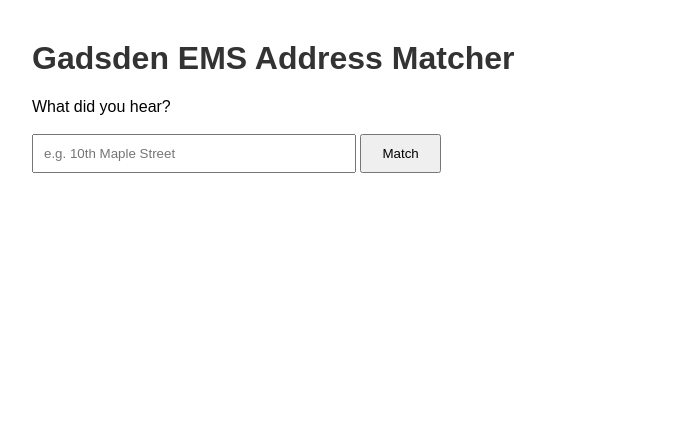
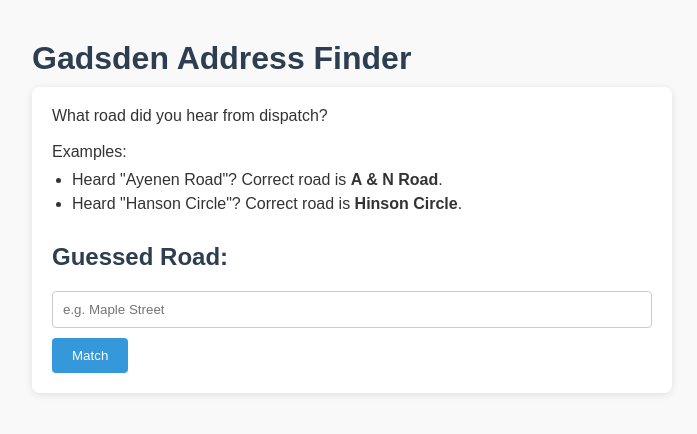
Before and after one commit to Davismk3/gadsden-address-app, a Flask app: page / in a window 1280 px wide. Shown: the top 434 px of the page, without its empty margins (8-705 px from the left). Run offline with Flask 3, Linux system fonts and the light colour scheme; parts of the project's set-up code (start-up, migrations or seed data) failed here and were passed over.

Commit message:
Update index.html

```diff
--- a/templates/index.html
+++ b/templates/index.html
@@ -1,30 +1,83 @@
 <!DOCTYPE html>
-<html>
+<html lang="en">
 <head>
-    <title>Gadsden EMS Address Matcher</title>
+    <meta charset="UTF-8">
+    <title>Gadsden Address Finder</title>
     <style>
-        body { font-family: Arial, sans-serif; margin: 40px; }
-        h1 { color: #333; }
+        body {
+            font-family: Arial, sans-serif;
+            margin: 40px;
+            background-color: #f9f9f9;
+            color: #333;
+        }
+        h1 {
+            color: #2c3e50;
+            margin-bottom: 10px;
+        }
+        form {
+            background: #fff;
+            padding: 20px;
+            border-radius: 8px;
+            box-shadow: 0 2px 8px rgba(0,0,0,0.1);
+            max-width: 600px;
+        }
+        label {
+            display: block;
+            margin-bottom: 8px;
+            font-size: 14px;
+            color: #555;
+        }
         input[type=text] {
-            width: 300px;
+            width: 100%;
             padding: 10px;
+            margin-bottom: 10px;
+            border: 1px solid #ccc;
+            border-radius: 4px;
+            box-sizing: border-box;
         }
         input[type=submit] {
             padding: 10px 20px;
+            background-color: #3498db;
+            color: white;
+            border: none;
+            border-radius: 4px;
+            cursor: pointer;
         }
-        ul { margin-top: 20px; }
+        input[type=submit]:hover {
+            background-color: #2980b9;
+        }
+        h2 {
+            margin-top: 30px;
+            color: #2c3e50;
+        }
+        ul {
+            margin-top: 10px;
+            padding-left: 20px;
+        }
+        li {
+            margin-bottom: 6px;
+        }
     </style>
 </head>
 <body>
-    <h1>Gadsden EMS Address Matcher</h1>
+    <h1>Gadsden Address Finder</h1>
     <form method="POST">
-        <label>What did you hear?</label><br><br>
-        <input type="text" name="guess" value="{{ guess }}" placeholder="e.g. 10th Maple Street">
+        <large>What road did you hear from dispatch?</large>
+        <br><br>
+
+        <large>Examples:</large>
+        <ul>
+            <li>Heard "Ayenen Road"? Correct road is <strong>A & N Road</strong>.</li>
+            <li>Heard "Hanson Circle"? Correct road is <strong>Hinson Circle</strong>.</li>
+        </ul>
+
+        <h2>Guessed Road:</h2>
+        <input type="text" name="guess" value="{{ guess }}" placeholder="e.g. Maple Street">
         <input type="submit" value="Match">
     </form>
 
     {% if matches %}
-        <h2>Top Matches</h2>
+        <h2>Possible Matches:</h2>
         <ul>
         {% for match in matches %}
             <li>{{ match }}</li>
```
